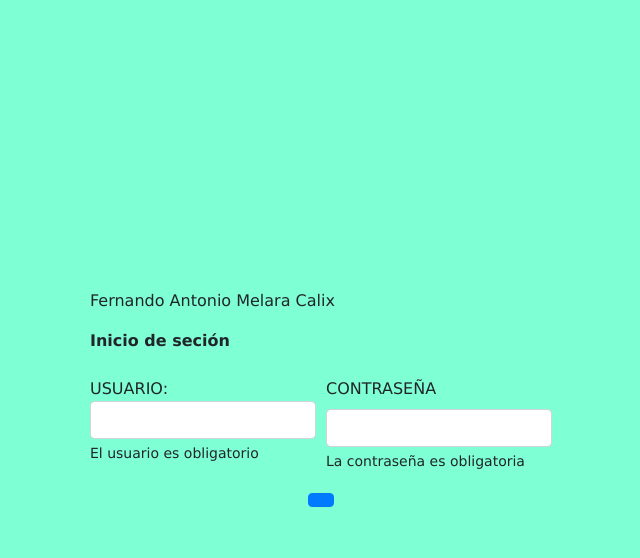
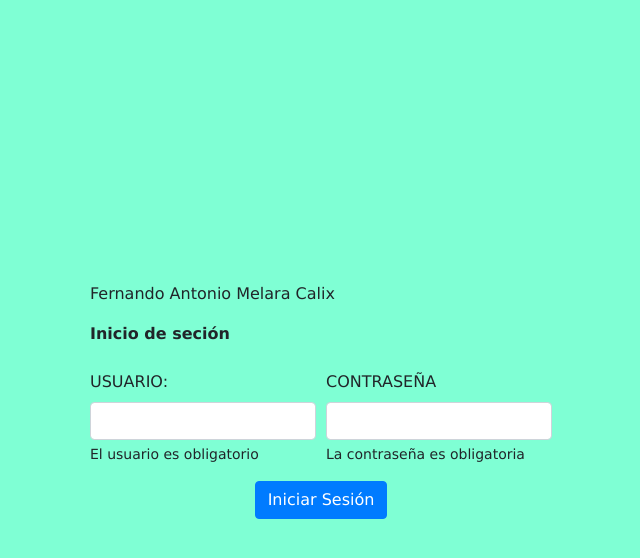
Before and after one commit to ZAI750/Practica1FAMC, a PHP site: page / in a window 1280 px wide. Shown: the top 558 px of the page, without its empty margins (565-1205 px from the left). Run offline with PHP 8.4, Linux system fonts and the light colour scheme.

Commit message:
Update index.php

```diff
--- a/index.php
+++ b/index.php
@@ -32,7 +32,7 @@
                                             <td>
                                                 <div class="form-row">
                                                     <div class="form-group col-md-6">
-                                                        <lable for="txt_usuario">USUARIO:</lable>
+                                                        <label for="txt_usuario">USUARIO:</label>
                                                         <input type="text" class="form-control" name="txt_usuario" id="txt_usuario" maxlenght="15" aria-describedby="txt_user_help" required />
                                                         <small id="txt_user_help" class="form-text text_muted">El usuario es obligatorio</small>
                                                     </div>
@@ -46,7 +46,7 @@
                                         </tr>
                                         <tr>
                                             <td align="center">
-                                                <button type="button" class="btn btn-primary" name="btn_entrar" id="btn_entrar"></button>
+                                                <button type="button" class="btn btn-primary" name="btn_entrar" id="btn_entrar">Iniciar Sesión</button>
                                                 <div class="mensaje"></div>
                                             </td>
                                         </tr>
```
